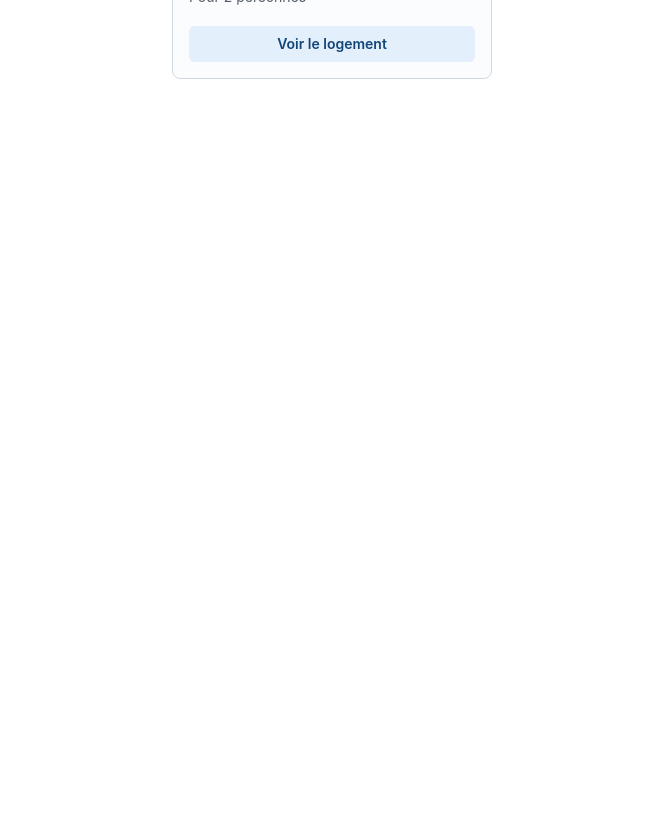
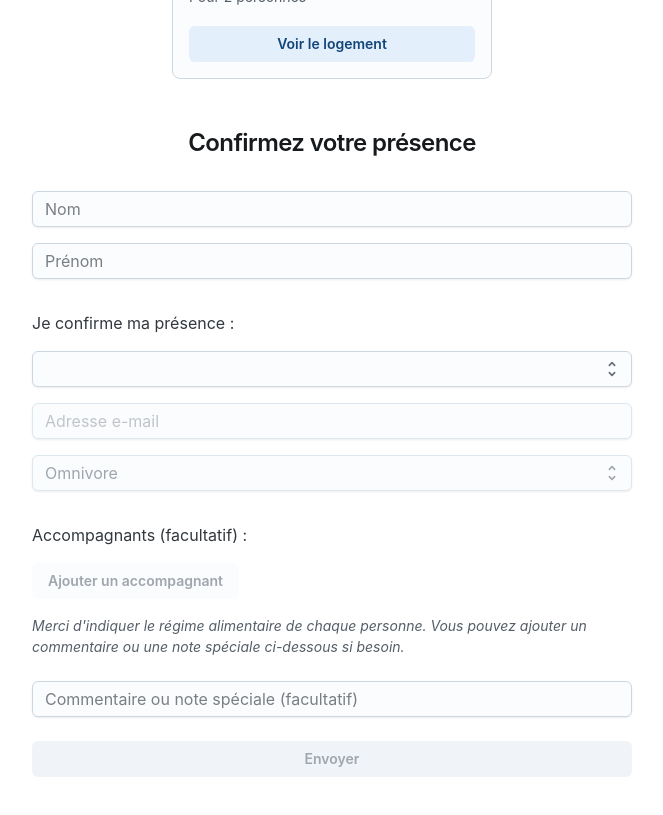
Before and after one commit to NanaChrs/site-mariage, a Next.js app: page / in a window 1280 px wide. Shown: the part 1480-2295 px from the top of the page, without its empty margins (308-971 px from the left). Before the commit the page ends 1623 px from the top, so only its background shows below. Built offline with nearby package versions, Linux system fonts and the light colour scheme.

Commit message:
RSVP form

```diff
--- /dev/null
+++ b/src/app/components/rsvp-form.tsx
@@ -0,0 +1,177 @@
+"use client";
+import { useState } from "react";
+import Typography from "@mui/joy/Typography";
+import Box from "@mui/joy/Box";
+import Input from "@mui/joy/Input";
+import Button from "@mui/joy/Button";
+import Select from "@mui/joy/Select";
+import Option from "@mui/joy/Option";
+import Alert from "@mui/joy/Alert";
+import Stack from "@mui/joy/Stack";
+import IconButton from "@mui/joy/IconButton";
+import DeleteIcon from "@mui/icons-material/Delete";
+
+export default function RsvpForm() {
+  const [form, setForm] = useState({
+    nom: "",
+    prenom: "",
+    regime: "omnivore",
+    email: "",
+  });
+  const [plusOnes, setPlusOnes] = useState<{ nom: string; prenom: string; regime: string; age: string }[]>([]);
+  const [submitted, setSubmitted] = useState(false);
+  const [presence, setPresence] = useState<string>("");
+
+  const handleChange = (field: string, value: any) => {
+    setForm((prev) => ({ ...prev, [field]: value }));
+  };
+
+  const handleAccompagnantChange = (idx: number, field: string, value: string) => {
+    setPlusOnes((prev) => prev.map((a, i) => i === idx ? { ...a, [field]: value } : a));
+  };
+
+  const addAccompagnant = () => {
+    setPlusOnes((prev) => [...prev, { nom: '', prenom: '', regime: 'omnivore', age: '' }]);
+  };
+
+  const removeAccompagnant = (idx: number) => {
+    setPlusOnes((prev) => prev.filter((_, i) => i !== idx));
+  };
+
+  const handleSubmit = (e: React.FormEvent) => {
+    e.preventDefault();
+    setSubmitted(true);
+    // Ici, tu peux ajouter la logique d'envoi (API, email, etc.)
+  };
+
+  return (
+    <Box
+      component="form"
+      onSubmit={handleSubmit}
+      sx={{
+        width: '90%',
+        maxWidth: 600,
+        mx: "auto",
+        mt: 4,
+        display: "flex",
+        flexDirection: "column",
+        gap: 2,
+      }}
+    >
+      <Typography level="h3" sx={{ mb: 2, textAlign: "center" }}>
+        Confirmez votre présence
+      </Typography>
+      {submitted && (
+        <Alert color="success" variant="soft" sx={{ mb: 2 }}>
+          Merci pour votre réponse !
+        </Alert>
+      )}
+      <Input
+        placeholder="Nom"
+        required
+        value={form.nom}
+        onChange={(e) => handleChange("nom", e.target.value)}
+        disabled={submitted}
+      />
+      <Input
+        placeholder="Prénom"
+        required
+        value={form.prenom}
+        onChange={(e) => handleChange("prenom", e.target.value)}
+        disabled={submitted}
+      />
+      <Typography level="body-md" sx={{ mt: 2 }}>
+        Je confirme ma présence&nbsp;:
+      </Typography>
+      <Select
+        value={presence}
+        onChange={(_, value) => setPresence(value as string)}
+        required
+        disabled={submitted}
+      >
+        <Option value="oui">Oui, je serai présent(e)</Option>
+        <Option value="non">Non, je ne pourrai pas venir</Option>
+      </Select>
+      <Input
+        type="email"
+        placeholder="Adresse e-mail"
+        required
+        value={form.email}
+        onChange={(e) => handleChange("email", e.target.value)}
+        disabled={submitted || presence !== "oui"}
+      />
+      <Select
+        value={form.regime}
+        onChange={(_, value) => handleChange("regime", value)}
+        required
+        disabled={submitted || presence !== "oui"}
+      >
+        <Option value="omnivore">Omnivore</Option>
+        <Option value="vegetarien">Végétarien</Option>
+        <Option value="pescatarien">Pescatarien</Option>
+      </Select>
+      <Typography level="body-md" sx={{ mt: 2 }}>
+        Accompagnants (facultatif) :
+      </Typography>
+      {plusOnes.map((a, idx) => (
+        <Stack direction="row" spacing={1} alignItems="center" key={idx}>
+          <Input
+            placeholder="Nom de l'accompagnant"
+            required
+            value={a.nom}
+            onChange={(e) => handleAccompagnantChange(idx, 'nom', e.target.value)}
+            sx={{ flex: 1 }}
+            disabled={submitted || presence !== "oui"}
+          />
+          <Input
+            placeholder="Prénom de l'accompagnant"
+            required
+            value={a.prenom}
+            onChange={(e) => handleAccompagnantChange(idx, 'prenom', e.target.value)}
+            sx={{ flex: 1 }}
+            disabled={submitted || presence !== "oui"}
+          />
+          <Input
+            type="number"
+            placeholder="Âge"
+            required
+            value={a.age}
+            onChange={(e) => handleAccompagnantChange(idx, 'age', e.target.value)}
+            sx={{ width: 80 }}
+            disabled={submitted || presence !== "oui"}
+          />
+          <Select
+            value={a.regime}
+            onChange={(_, value) => handleAccompagnantChange(idx, 'regime', value as string)}
+            required
+            sx={{ minWidth: 120 }}
+            disabled={submitted || presence !== "oui"}
+          >
+            <Option value="omnivore">Omnivore</Option>
+            <Option value="vegetarien">Végétarien</Option>
+            <Option value="pescatarien">Pescatarien</Option>
+          </Select>
+          <IconButton color="danger" onClick={() => removeAccompagnant(idx)} disabled={submitted || presence !== "oui"}>
+            <DeleteIcon />
+          </IconButton>
+        </Stack>
+      ))}
+      <Button variant="soft" color="neutral" onClick={addAccompagnant} sx={{ alignSelf: 'flex-start' }} disabled={submitted || presence !== "oui"}>
+        Ajouter un accompagnant
+      </Button>
+      <Typography level="body-sm" sx={{ fontStyle: 'italic', mb: 1 }}>
+        Merci d'indiquer le régime alimentaire de chaque personne. Vous pouvez ajouter un commentaire ou une note spéciale ci-dessous si besoin.
+      </Typography>
+      <Input
+        placeholder="Commentaire ou note spéciale (facultatif)"
+        value={form.commentaire || ""}
+        onChange={(e) => handleChange("commentaire", e.target.value)}
+        sx={{ mb: 1 }}
+        disabled={submitted}
+      />
+      <Button type="submit" variant="solid" color="primary" disabled={!presence || submitted}>
+        Envoyer
+      </Button>
+    </Box>
+  );
+}
--- a/src/app/page.tsx
+++ b/src/app/page.tsx
@@ -1,6 +1,7 @@
 import Image from "next/image";
 import styles from "./page.module.css";
 import AccommodationsCarousel from "./components/accommodations";
+import RSVPForm from "./components/rsvp-form";
 import Typography from "@mui/joy/Typography";
 
 export default function Home() {
@@ -56,6 +57,7 @@ export default function Home() {
           </Typography>
         </div>
         <AccommodationsCarousel />
+        <RSVPForm />
       </section>
     </>
   );
```
